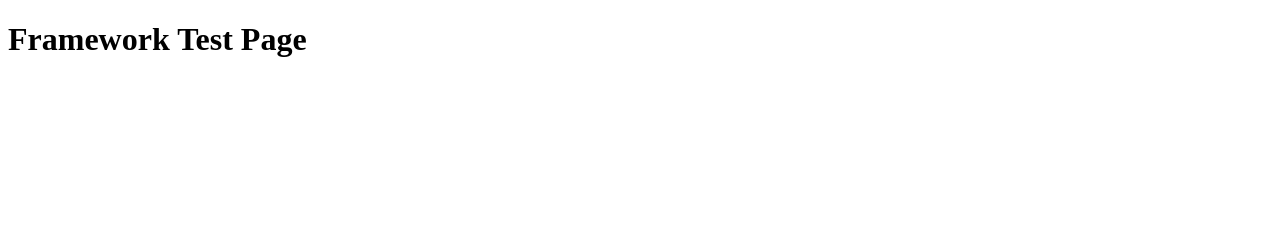
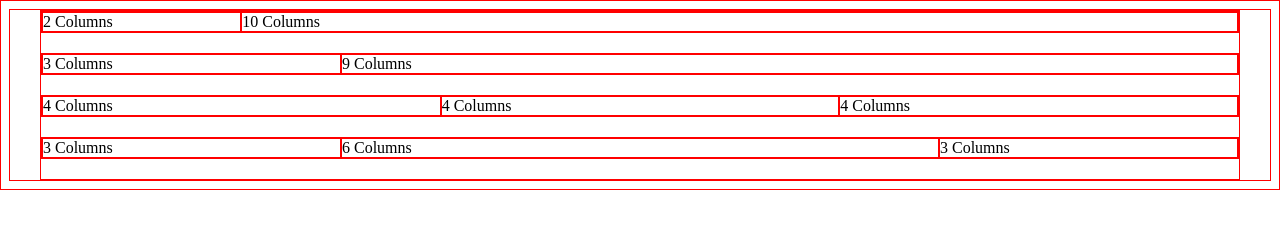
Before and after one commit to lee-chris/udacity_fsnd, a plain HTML site: page html_examples/portfolio/framework/test.html in a window 1280 px wide. Drawn offline with Linux system fonts and the light colour scheme.

Commit message:
added basic grid framework css and example html

```diff
--- a/html_examples/portfolio/framework/css/main.css
+++ b/html_examples/portfolio/framework/css/main.css
@@ -0,0 +1,70 @@
+* {
+    border: 1px solid red !important;
+}
+
+* {
+    -webkit-box-sizing: border-box;
+    -moz-box-sizing: border-box;
+    -ms-box-sizing: border-box;
+    box-sizing: border-box;
+}
+
+.grid {
+    margin: 0 auto;
+    max-width: 1200px;
+    width: 100%;
+}
+
+.row {
+    width: 100%;
+    margin-bottom: 20px;
+    display: flex;
+}
+
+.col-1 {
+    width: 8.33%;
+}
+
+.col-2 {
+    width: 16.66%;
+}
+
+.col-3 {
+    width: 25%;
+}
+
+.col-4 {
+    width: 33.33%;
+}
+
+.col-5 {
+    width: 41.66%;
+}
+
+.col-6 {
+    width: 50%;
+}
+
+.col-7 {
+    width: 58.33%;
+}
+
+.col-8 {
+    width: 66.66%;
+}
+
+.col-9 {
+    width: 75%;
+}
+
+.col-10 {
+    width: 83.33%;
+}
+
+.col-11 {
+    width: 91.66%;
+}
+
+.col-12 {
+    width: 100%;
+}
--- a/html_examples/portfolio/framework/test.html
+++ b/html_examples/portfolio/framework/test.html
@@ -1,10 +1,30 @@
 <!DOCTYPE html>
 <html>
-	<head>
-		<title>Test</title>
-		<link href="css/main.css" rel="stylesheet" type="text/css"/>
-	</head>
-	<body>
-		<h1>Framework Test Page</h1>
-	</body>
+<head>
+  <meta charset="utf-8">
+  <title>Framework Test Page</title>
+  <link rel="stylesheet" href="css/main.css">
+</head>
+<body>
+  <div class="grid">
+    <div class="row">
+      <div class="col-2">2 Columns</div>
+      <div class="col-10">10 Columns</div>
+    </div>
+    <div class="row">
+      <div class="col-3">3 Columns</div>
+      <div class="col-9">9 Columns</div>
+    </div>
+    <div class="row">
+      <div class="col-4">4 Columns</div>
+      <div class="col-4">4 Columns</div>
+      <div class="col-4">4 Columns</div>
+    </div>
+    <div class="row">
+      <div class="col-3">3 Columns</div>
+      <div class="col-6">6 Columns</div>
+      <div class="col-3">3 Columns</div>
+    </div>
+  </div>
+</body>
 </html>
```
